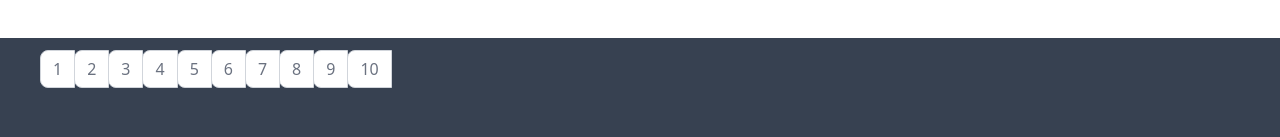
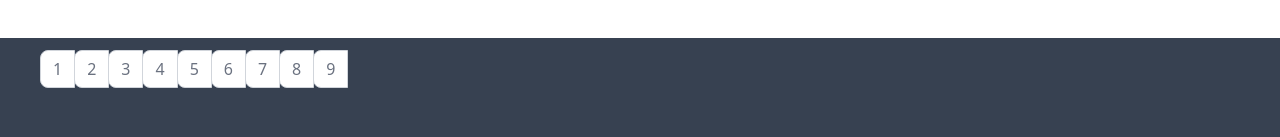
Before and after one commit to aletomasella/realhost-app, a React (Vite) app: page / in a window 1280 px wide. Shown: the part 366-503 px from the top of the page. Built offline with nearby package versions, Linux system fonts and the light colour scheme; no server answers.

Commit message:
Changing pagination number

```diff
--- a/src/pages/Home/components/Pagination.tsx
+++ b/src/pages/Home/components/Pagination.tsx
@@ -1,7 +1,7 @@
 import React from "react";
 
 const Pagination = ({ page, setPage }: any) => {
-  const [numberOfPages, setNumberOfPages] = React.useState(Array(10).fill(0));
+  const [numberOfPages, setNumberOfPages] = React.useState(Array(9).fill(0));
   return (
     <>
       <div className="flex items-center justify-between border-gray-200 bg-gray-700 px-4 py-3 sm:px-6 mx-auto w-full">
```
